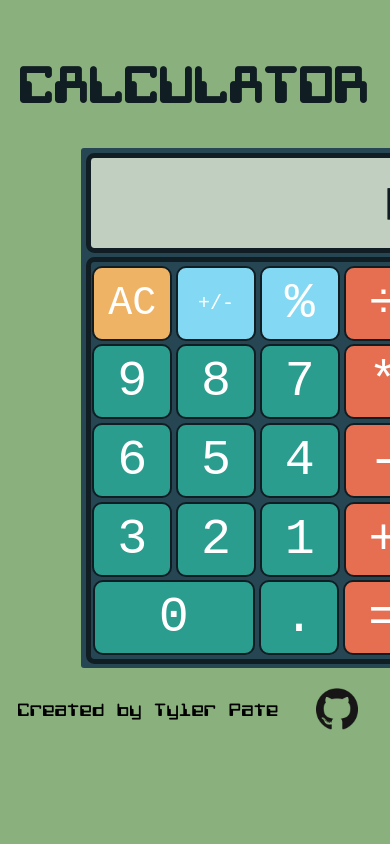
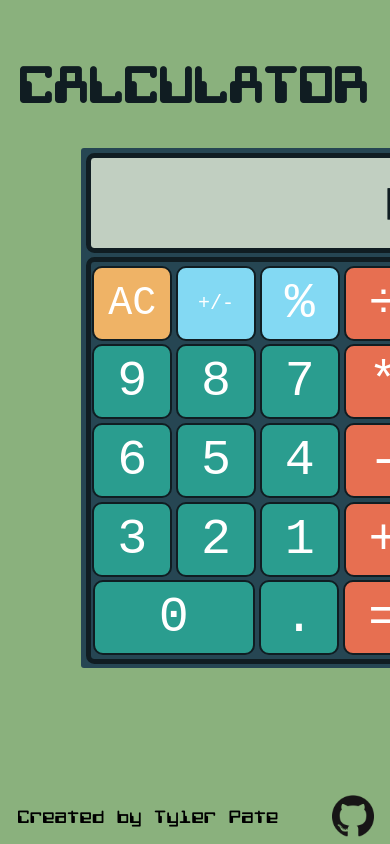
Before and after one commit to pylertate/calculator, a plain HTML site: page index.html in a window 390 px wide. Shown: the top 844 px of the page. Drawn offline with Linux system fonts and the light colour scheme.

Commit message:
trying to fix formatting for mobile

```diff
--- a/style.css
+++ b/style.css
@@ -73,8 +73,7 @@ body button {
   display: block;
   width: 80px;
   margin: 0 auto;
-
-
+  position: relative;
   height: 75px;
   border: #101d22 2px solid;
   border-radius: 10px;
@@ -90,7 +89,9 @@ body button {
 .btnRow {
   display: flex;
   padding: none;
+  max-width: 335px;
 }
+
 .num {
   background-color: #2a9d8f;
   text-align: center;
@@ -140,11 +141,11 @@ body button {
 }
 .footer {
   font-family: calculator;
-  position: relative;
+  position: fixed;
 
   justify-content: space-between;
   bottom: 0;
-height: 30px;
+
 padding-top: 20px;
   display: flex;
   flex-direction: row;
```
